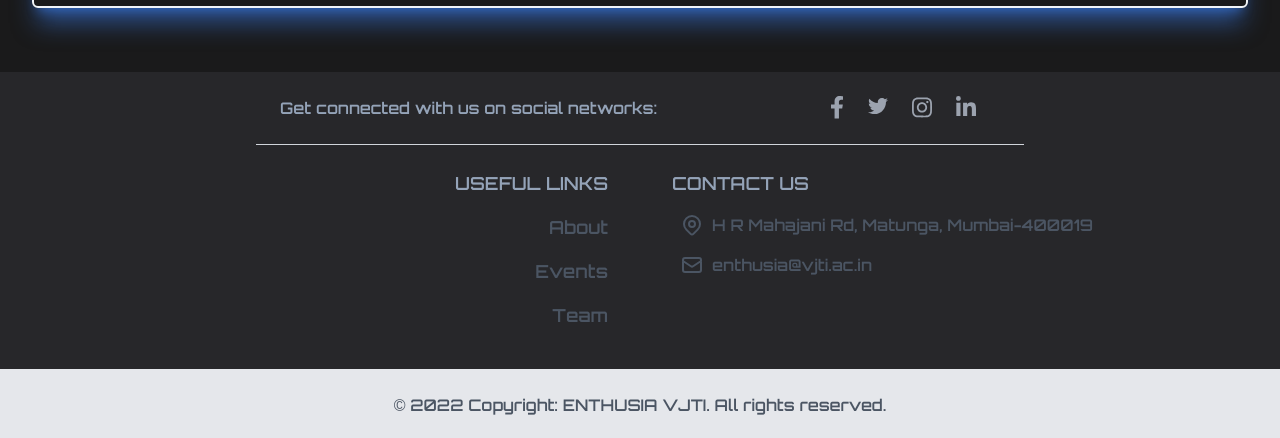
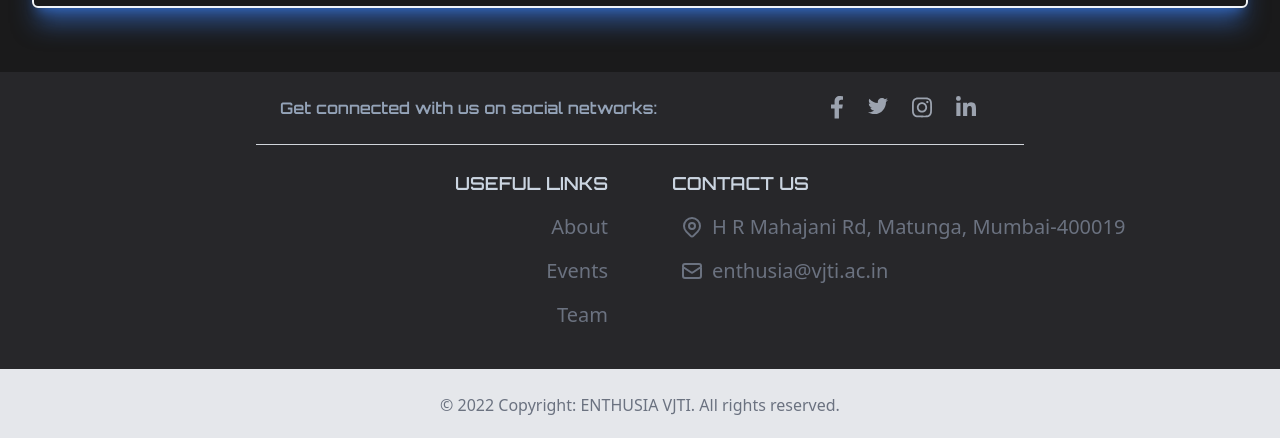
Before and after one commit to KarinaHedaoo/EnthusiaVjti2021, a React (Create React App) app: page /team in a window 1280 px wide. Shown: the part 4394-4832 px from the top of the page. Built offline with nearby package versions, Linux system fonts and the light colour scheme.

Commit message:
update footer

```diff
--- a/src/UI/Footer.js
+++ b/src/UI/Footer.js
@@ -1,11 +1,9 @@
 import React from "react";
 import styles from "./Footer.module.css";
-import { BellIcon, MenuIcon, XIcon } from '@heroicons/react/outline'
-
 
 function Footer() {
   return (
-    <footer class=" box-content h-128 w-full text-center lg:text-left bg-zinc-800 text-gray-600">
+    <footer class=" box-content h-128 w-full text-center lg:text-left bg-zinc-800 text-gray-500">
   <div class="flex justify-center items-center md:mx-64 lg:justify-between p-6 border-b border-gray-300">
     <div class="mr-12 text-slate-400 hidden lg:block">
       <span>Get connected with us on social networks:</span>
@@ -51,29 +49,29 @@
     <div class="grid grid-1 md:grid-cols-2 gap-8 md:gap-16">
 
       <div class="">
-        <h6 class="uppercase text-lg text-slate-400 font-bold mb-4 flex justify-center md:justify-end">
+        <h6 class="uppercase text-lg text-slate-300 font-bold mb-4 flex justify-center md:justify-end">
           Useful links
         </h6>
-        <p class="flex items-center justify-center md:justify-end mb-4 text-lg ">
+        <p class="flex items-center justify-center font-sans md:justify-end mb-4 text-xl ">
           <a href="/about" class="hover:text-white">About</a>
         </p>
-        <p class="flex items-center justify-center md:justify-end mb-4 text-lg ">
+        <p class="flex items-center justify-center font-sans md:justify-end mb-4 text-xl ">
           <a href="/events" class="hover:text-white">Events</a>
         </p>
-        <p class="flex items-center justify-center md:justify-end mb-4 text-lg">
+        <p class="flex items-center justify-center font-sans md:justify-end mb-4 text-xl">
           <a href="/team" class="hover:text-white">Team</a>
         </p>
       </div>
       <div class="">
-        <h6 class="uppercase text-lg font-bold text-slate-400 mb-4 flex justify-center md:justify-start">
+        <h6 class="uppercase text-lg font-bold text-slate-300 mb-4 flex justify-center md:justify-start">
           Contact us
         </h6>
-        <p class="flex items-center justify-center md:justify-start mb-4">
+        <p class="flex items-center font-sans justify-center md:justify-start mb-4 text-xl">
         {/* <BellIcon className="text-dark-grey h-6 w-6" /> */}
         <svg class="w-6 h-6 mx-2" fill="none" stroke="currentColor" viewBox="0 0 24 24" xmlns="http://www.w3.org/2000/svg"><path stroke-linecap="round" stroke-linejoin="round" stroke-width="2" d="M17.657 16.657L13.414 20.9a1.998 1.998 0 01-2.827 0l-4.244-4.243a8 8 0 1111.314 0z"></path><path stroke-linecap="round" stroke-linejoin="round" stroke-width="2" d="M15 11a3 3 0 11-6 0 3 3 0 016 0z"></path></svg>
           H R Mahajani Rd, Matunga, Mumbai-400019
         </p>
-        <p class="flex items-center justify-center md:justify-start mb-4">
+        <p class="flex items-center font-sans justify-center md:justify-start mb-4 text-xl">
         <svg class="w-6 h-6 mx-2" fill="none" stroke="currentColor" viewBox="0 0 24 24" xmlns="http://www.w3.org/2000/svg"><path stroke-linecap="round" stroke-linejoin="round" stroke-width="2" d="M3 8l7.89 5.26a2 2 0 002.22 0L21 8M5 19h14a2 2 0 002-2V7a2 2 0 00-2-2H5a2 2 0 00-2 2v10a2 2 0 002 2z"></path></svg>
         enthusia@vjti.ac.in
         </p>
@@ -81,7 +79,7 @@
       </div>
     </div>
   </div>
-  <div class="text-center p-6 bg-gray-200">
+  <div class="text-center font-sans p-6 bg-gray-200">
     <span>© 2022 Copyright: ENTHUSIA VJTI. All rights reserved.</span>
   </div>
 </footer>
```
